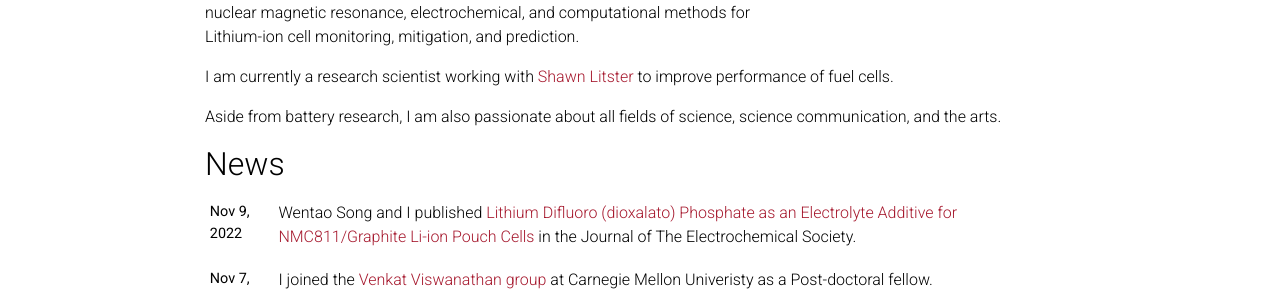
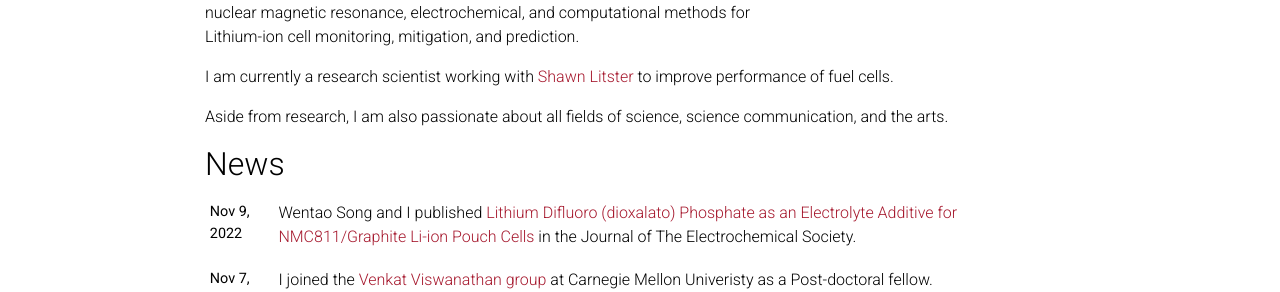
Before and after one commit to robygauthier/robygauthier.github.io, a Jekyll site: the page built from _pages/about.md, in a window 1280 px wide and 1300 px high. Shown: the part 600-892 px from the top of the window. Built offline with Jekyll 4.4.1, drawn with Linux system fonts in a browser that asks for light colours; comment, search, counter and statistics services are not loaded; a style sheet for code colours, icons or effects is not loaded.

```diff
--- a/_pages/about.md
+++ b/_pages/about.md
@@ -31,4 +31,4 @@
 
 I am currently a research scientist working with [Shawn Litster](https://www.cmu.edu/me/tpes/) to improve performance of fuel cells.
 
-Aside from battery research, I am also passionate about all fields of science, science communication, and the arts.
+Aside from research, I am also passionate about all fields of science, science communication, and the arts.
```
Also changed, not shown: _pages/science_communication.md (+2 -2 lines).
